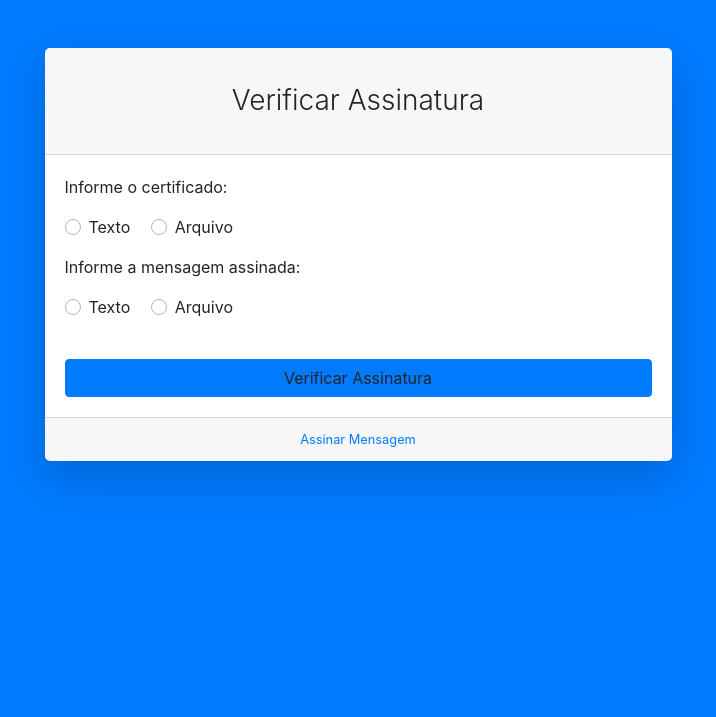
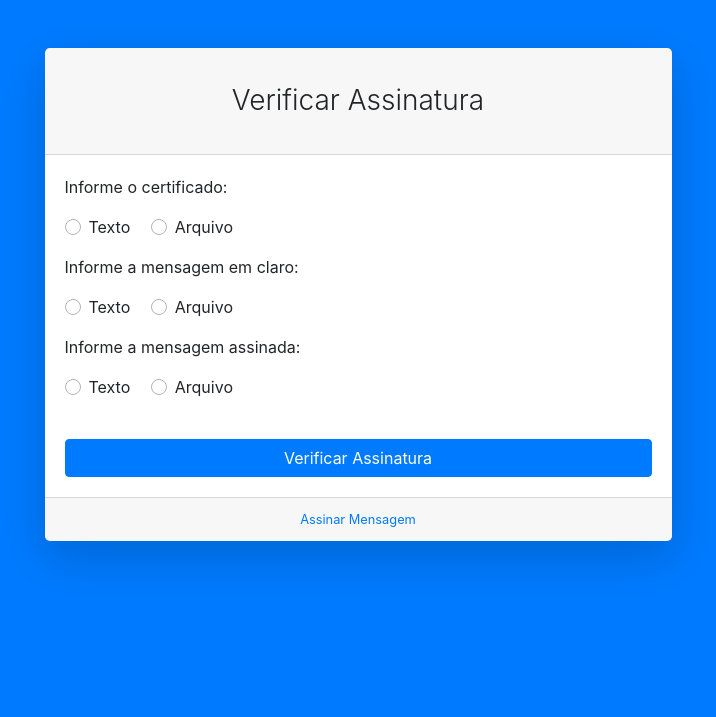
Before and after one commit to MariaTheresa1/assinador, a Django app: page /verificador in a window 1280 px wide. Shown: the top 717 px of the page, without its empty margins (282-998 px from the left). Run offline with Django 3.2, Linux system fonts and the light colour scheme; some libraries are stand-ins or nearby versions.

Commit message:
Adiciona view de verificação de assinatura

```diff
--- a/core/templates/verificador.html
+++ b/core/templates/verificador.html
@@ -21,7 +21,7 @@
                                 <div class="card shadow-lg border-0 rounded-lg mt-5">
                                     <div class="card-header"><h3 class="text-center font-weight-light my-4">Verificar Assinatura</h3></div>
                                     <div class="card-body">
-                                        <form>
+                                        <form action="{% url 'verificar_assinatura' %}" method="POST" enctype="multipart/form-data">
                                             <p>Informe o certificado:</p>
                                             <div class="custom-control custom-radio custom-control-inline mb-3">
                                                 <input type="radio" id="certificadotexto" name="tipocertificado" class="custom-control-input" onclick="tipoCertificado('texto')">
@@ -38,6 +38,23 @@
                                             <div class="custom-file mb-3" hidden>
                                                 <input name="tipocertificadoarquivo" type="file" class="custom-file-input" id="tipocertificadoarquivo">
                                                 <label class="custom-file-label" for="tipocertificadoarquivo">Escolha o arquivo</label>
+                                            </div>
+                                            <p>Informe a mensagem em claro:</p>
+                                            <div class="custom-control custom-radio custom-control-inline mb-3">
+                                                <input type="radio" id="mensagemclarotexto" name="tipomensagemclaro" class="custom-control-input" onclick="tipoMensagemClaro('texto')">
+                                                <label class="custom-control-label" for="mensagemclarotexto">Texto</label>
+                                            </div>
+                                            <div class="custom-control custom-radio custom-control-inline mb-3">
+                                                <input type="radio" id="mensagemclaroarquivo" name="tipomensagemclaro" class="custom-control-input" onclick="tipoMensagemClaro('arquivo')">
+                                                <label class="custom-control-label" for="mensagemclaroarquivo">Arquivo</label>
+                                            </div>
+                                            <div class="form-group" hidden>
+                                                <label for="tipomensagemclarotexto">Texto</label>
+                                                <textarea name="tipomensagemclarotexto" class="form-control" id="tipomensagemclarotexto" rows="3"></textarea>
+                                            </div>
+                                            <div class="custom-file" hidden>
+                                                <input name="tipomensagemclaroarquivo" type="file" class="custom-file-input" id="tipomensagemclaroarquivo">
+                                                <label class="custom-file-label" for="tipomensagemclaroarquivo">Escolha o arquivo</label>
                                             </div>
                                             <p>Informe a mensagem assinada:</p>
                                             <div class="custom-control custom-radio custom-control-inline mb-3">
@@ -56,7 +73,7 @@
                                                 <input name="tipomensagemarquivo" type="file" class="custom-file-input" id="tipomensagemarquivo">
                                                 <label class="custom-file-label" for="tipomensagemarquivo">Escolha o arquivo</label>
                                             </div>
-                                            <div class="form-group mt-4 mb-0"><a class="btn btn-primary btn-block" onclick="verificarAssinatura()">Verificar Assinatura</a></div>
+                                            <div class="form-group mt-4 mb-0"><button class="btn btn-primary btn-block" type="submit">Verificar Assinatura</button></div>
                                         </form>
                                     </div>
                                     <div class="card-footer text-center">
@@ -98,6 +115,17 @@
                     }
                 }
             }
+            function tipoMensagemClaro(tipo){
+                if(tipo=="texto"){
+                    document.getElementById("tipomensagemclarotexto").parentElement.hidden=false;
+                    document.getElementById("tipomensagemclaroarquivo").parentElement.hidden=true;
+                }else{
+                    if(tipo=="arquivo"){
+                        document.getElementById("tipomensagemclarotexto").parentElement.hidden=true;
+                        document.getElementById("tipomensagemclaroarquivo").parentElement.hidden=false;
+                    }
+                }
+            }
             function tipoMensagem(tipo){
                 if(tipo=="texto"){
                     document.getElementById("tipomensagemtexto").parentElement.hidden=false;
--- a/core/urls.py
+++ b/core/urls.py
@@ -5,5 +5,6 @@ urlpatterns = [
     path('', views.assinador, name= 'assinador'),
     path('verificador', views.verificador, name= 'verificador'),
     path('gerar-chaves', views.gerar_chaves, name= 'gerar_chaves'),
-    path('assinar-mensagem', views.assinar_mensagem, name="assinar_mensagem")
+    path('assinar-mensagem', views.assinar_mensagem, name="assinar_mensagem"),
+    path('verificar-assinatura', views.verificar_assinatura, name="verificar_assinatura")
 ]
--- a/core/views.py
+++ b/core/views.py
@@ -41,6 +41,35 @@ def assinar_mensagem(request):
     except:
         return render(request,"assinador.html",{'sucesso':False})
 
+@csrf_protect
+def verificar_assinatura(request):
+    try:
+        print(request.POST)
+        chavepublica = bytes.fromhex(request.POST.get("chavepublica"))
+
+        tipomensagemclaro= request.POST.get("tipomensagemclaro")
+        tipomensagem= request.POST.get("tipomensagem")
+
+        if(tipomensagemclaro=="texto"):
+            mensagem = str.encode(request.POST.get("tipomensagemclarotexto"))
+        else:
+            mensagem = request.FILES.get("tipomensagemclaroarquivo").read()
+
+        if(tipomensagem=="texto"):
+            mensagem = str.encode(request.POST.get("tipomensagemtexto"))
+        else:
+            mensagem = request.FILES.get("tipomensagemarquivo").read()
+
+        pkcs1_15.new(chave).verify(h, signature)
+
+        chave = RSA.import_key(chavepublica)
+        h = SHA256.new(mensagem)
+        assinatura = pkcs1_15.new(chave).sign(h)
+        mensagem_assinada = assinatura.hex()
+
+        return render(request,"assinador.html",{'sucesso':True})
+    except:
+        return render(request,"assinador.html",{'sucesso':False})
 
 '''
 message = b'Hello, World!'
```
